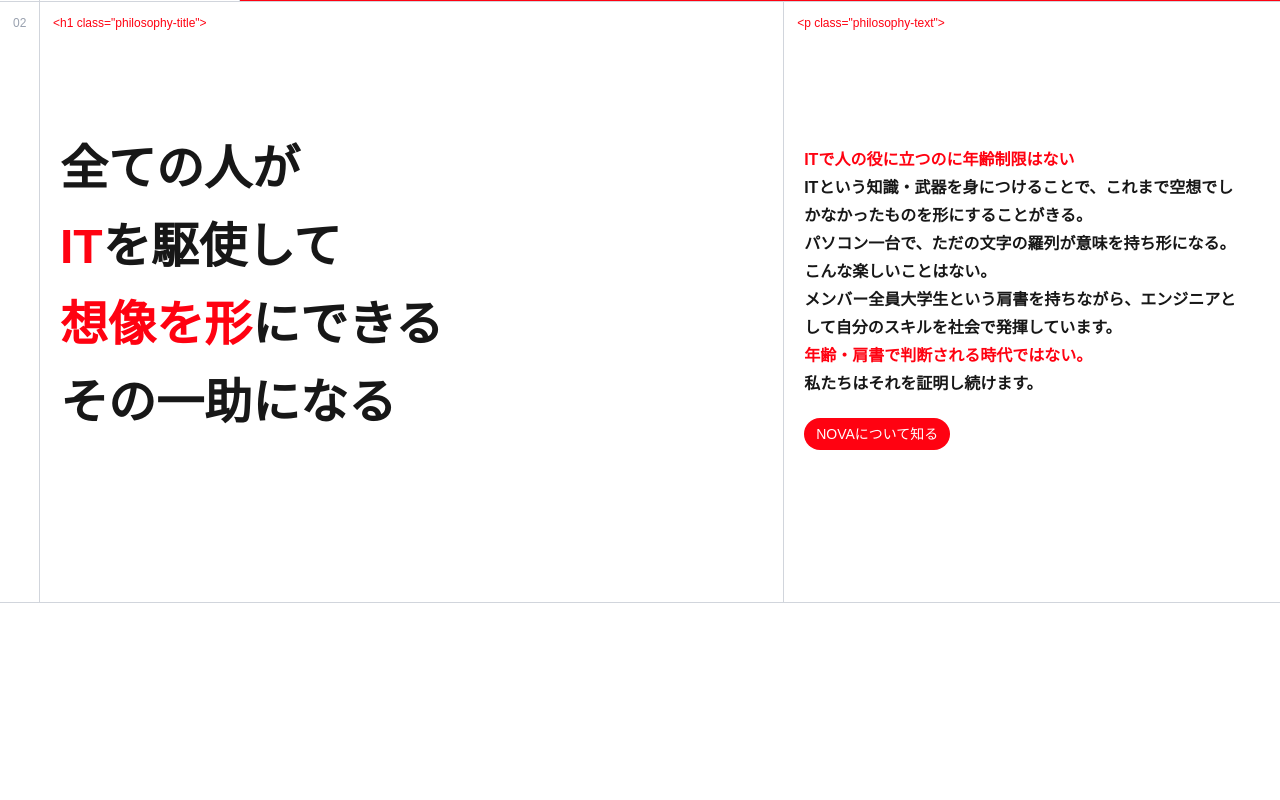
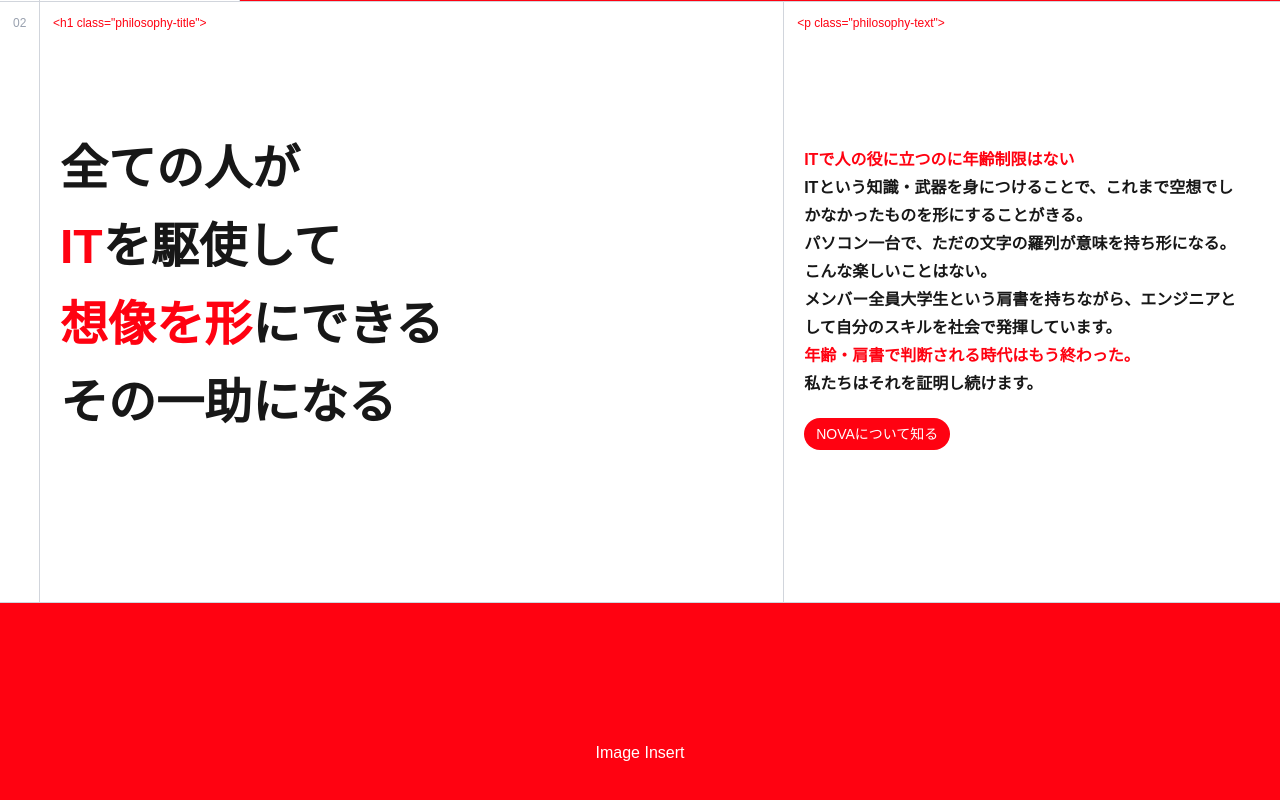
Before and after one commit to kohta9521/Nova_Company_Site, a Next.js app: page / in a window 1280 px wide. Shown: the part 878-1678 px from the top of the page. Built offline with nearby package versions, Linux system fonts and the light colour scheme; no server answers.

Commit message:
add new image section and motion

```diff
--- a/package.json
+++ b/package.json
@@ -11,6 +11,7 @@
     "build-storybook": "storybook build"
   },
   "dependencies": {
+    "aos": "^2.3.4",
     "clsx": "^2.1.1",
     "next": "15.2.2",
     "react": "^19.0.0",
--- a/src/app/page.tsx
+++ b/src/app/page.tsx
@@ -8,7 +8,9 @@ export default function Home() {
       <Header />
       <Hero />
       <Philosophy />
-      <div className="w-full h-[300px]"></div>
+      <div className="w-full h-[200px] sm:h-[300px] bg-[var(--main-red)] flex items-center justify-center">
+        <p className="text-white">Image Insert</p>
+      </div>
     </>
   );
 }
--- a/src/components/atoms/TopLeftText.tsx
+++ b/src/components/atoms/TopLeftText.tsx
@@ -1,4 +1,8 @@
+"use client";
 import React from "react";
+
+// hooks
+import useAOS from "@/hooks/useAOS";
 
 // props
 export type TopLeftTextProps = {
@@ -8,11 +12,13 @@ export type TopLeftTextProps = {
 };
 
 const TopLeftText = ({ id, textType, text }: TopLeftTextProps) => {
+  useAOS();
   const textStyle =
     textType === "gray" ? "text-gray-400" : "text-[var(--main-red)]";
 
   return (
     <p
+      data-aos="fade-up"
       key={id}
       className={`inline-block relative top-2  left-[13px] sm:left-[13px] text-left text-xs font-thin ${textStyle}`}
     >
--- a/src/components/organisms/Hero.tsx
+++ b/src/components/organisms/Hero.tsx
@@ -1,7 +1,11 @@
+"use client";
 import React from "react";
 
 // next
 // import Image from "next/image";
+
+// hooks
+import useAOS from "@/hooks/useAOS";
 
 // components
 import TopLeftText from "../atoms/TopLeftText";
@@ -10,6 +14,7 @@ import ListItem from "../atoms/ListItem";
 // components
 
 const Hero = () => {
+  useAOS();
   return (
     <div className="w-full h-screen border-b-[1px] border-b-gray-300 flex">
       {/* left box */}
@@ -19,7 +24,7 @@ const Hero = () => {
       {/* nav box pc */}
       <div className="hidden sm:block sm:w-[200px] sm:border-r-[1px] sm:border-r-gray-300">
         <TopLeftText id="hero-nav" textType="blue" text="<nav>" />
-        <div className="mt-16 sm:mt-24">
+        <div data-aos="fade-up" className="mt-16 sm:mt-24">
           <ListItem id="hero-about" link="/" size="small" text="About" />
           <ListItem id="hero-about" link="/" size="small" text="Services" />
           <ListItem id="hero-about" link="/" size="small" text="Works" />
@@ -36,7 +41,10 @@ const Hero = () => {
             textType="blue"
             text='<h1 class="top-message">'
           />
-          <h1 className="mt-16 ml-2 text-5xl leading-14 font-semibold sm:mt-20 sm:ml-5 sm:text-7xl sm:leading-24">
+          <h1
+            data-aos="fade-up"
+            className="mt-16 ml-2 text-5xl leading-14 font-semibold sm:mt-20 sm:ml-5 sm:text-7xl sm:leading-24"
+          >
             <span className="text-[var(--main-red)]">バックグランド</span>
             に縛られず
             <br />
@@ -46,13 +54,13 @@ const Hero = () => {
         </div>
         <div className="block w-full h-[150px] border-b-[1px] border-b-gray-300 md:hidden">
           <TopLeftText id="hero-nav" textType="blue" text="<nav>" />
-          <div className="flex mt-5">
+          <div data-aos="fade-up" className="flex mt-5">
             <div className="w-auto mr-6">
               <ListItem id="hero-about" link="/" size="small" text="About" />
               <ListItem id="hero-about" link="/" size="small" text="Services" />
               <ListItem id="hero-about" link="/" size="small" text="Works" />
             </div>
-            <div className="w-auto">
+            <div data-aos="fade-up" className="w-auto">
               <ListItem id="hero-about" link="/" size="small" text="Company" />
               <ListItem id="hero-about" link="/" size="small" text="Contact" />
             </div>
--- a/src/components/organisms/Philosophy.tsx
+++ b/src/components/organisms/Philosophy.tsx
@@ -1,10 +1,15 @@
+"use client";
 import React from "react";
+
+// hooks
+import useAOS from "@/hooks/useAOS";
 
 // components
 import TopLeftText from "../atoms/TopLeftText";
 import ListBlockItem from "../atoms/ListBlockItem";
 
 const Philosophy = () => {
+  useAOS();
   return (
     <div className="w-full h-auto border-b-[1px] border-b-gray-300">
       <div className="flex w-full">
@@ -20,7 +25,10 @@ const Philosophy = () => {
               textType="blue"
               text='<h1 class="philosophy-title">'
             />
-            <h1 className="mt-12 sm:mt-26 ml-5 text-4xl sm:text-5xl font-semibold leading-relaxed">
+            <h1
+              data-aos="fade-up"
+              className="mt-12 sm:mt-26 ml-5 text-4xl sm:text-5xl font-semibold leading-relaxed"
+            >
               全ての人が
               <br />
               <span className="text-[var(--main-red)]">IT</span>を駆使して
@@ -37,7 +45,10 @@ const Philosophy = () => {
               textType="blue"
               text='<p class="philosophy-text">'
             />
-            <p className="mt-10 mb-5 sm:mt-30 ml-5 text-medium font-semibold leading-7">
+            <p
+              data-aos="fade-up"
+              className="mt-10 mb-5 sm:mt-30 ml-5 text-medium font-semibold leading-7"
+            >
               <span className="text-[var(--main-red)]">
                 ITで人の役に立つのに年齢制限はない
               </span>
@@ -51,7 +62,7 @@ const Philosophy = () => {
               メンバー全員大学生という肩書を持ちながら、エンジニアとして自分のスキルを社会で発揮しています。
               <br />
               <span className="text-[var(--main-red)]">
-                年齢・肩書で判断される時代ではない。
+                年齢・肩書で判断される時代はもう終わった。
               </span>
               <br />
               私たちはそれを証明し続けます。
--- /dev/null
+++ b/src/hooks/useAOS.ts
@@ -0,0 +1,15 @@
+"use client";
+import AOS from "aos";
+import { useEffect } from "react";
+import "aos/dist/aos.css";
+
+const useAOS = () => {
+  useEffect(() => {
+    AOS.init({
+      duration: 1000, // アニメーションの持続時間
+      once: true, // アニメーションを一度だけ実行する
+    });
+  }, []);
+};
+
+export default useAOS;
```
Also changed, not shown: 1 other file (tests, documents, lock files or other folders).
